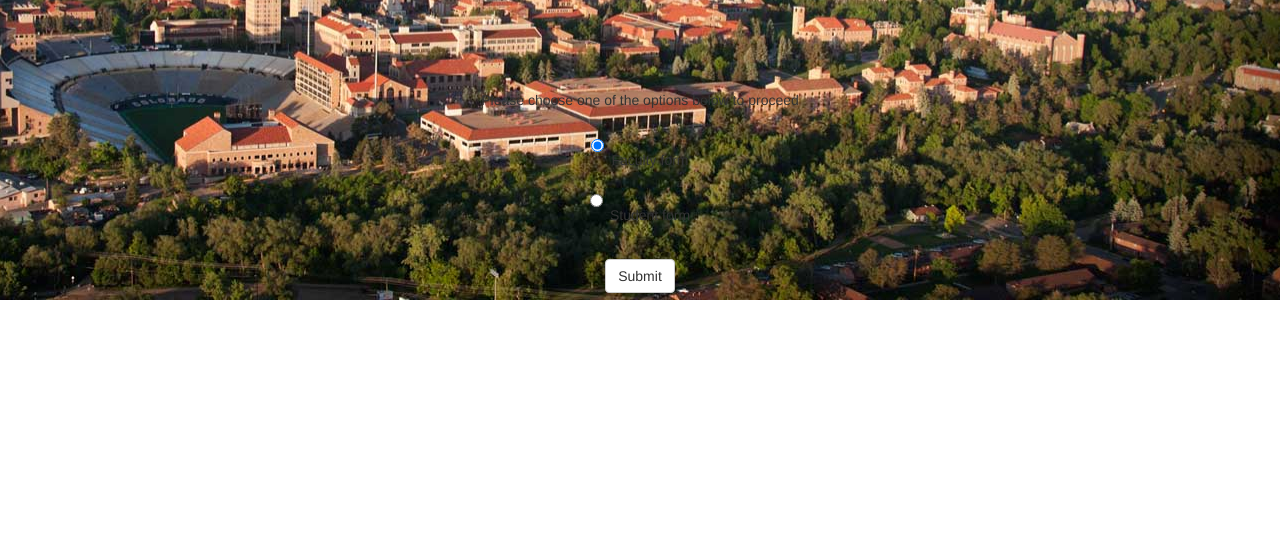
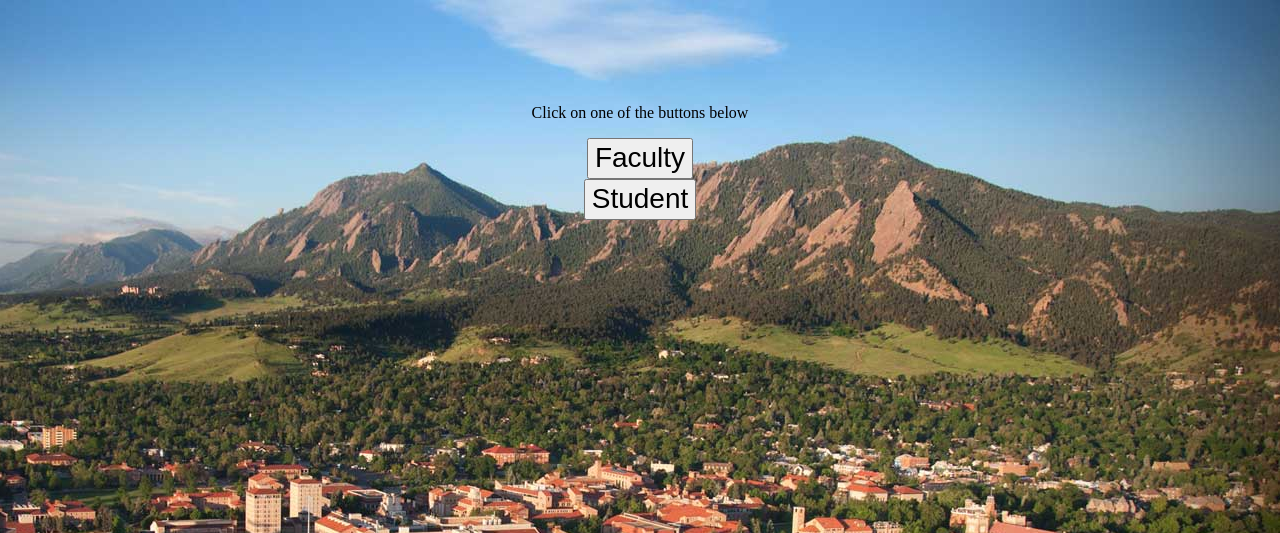
Before and after one commit to ckamat1/CSCI5828---Tachyon, a Django app: page / in a window 1280 px wide. Shown: the top 533 px of the page. Run offline with Django 3.2, Linux system fonts and the light colour scheme; some libraries are stand-ins or nearby versions.

Commit message:
Adding templates

```diff
--- a/mysite/dlcapp/templates/Student.html
+++ b/mysite/dlcapp/templates/Student.html
@@ -5,8 +5,8 @@
 	<meta http-equiv="X-UA-Compatible" content="IE=EmulateIE7; IE=EmulateIE9">
 	<meta http-equiv="Content-Type" content="text/html; charset=utf-8" />
 	<meta name="viewport" content="width=device-width, initial-scale=1, maximum-scale=1.0, user-scalable=no"/>
-    <link rel="stylesheet" type="text/css" href="{% static 'dlcapp/style.css' %}" media="all" />
-    <link rel="stylesheet" type="text/css" href="{% static 'dlcapp/demo.css' %}" media="all" />
+    <link rel="stylesheet" type="text/css" href="{% static 'dlcapp/style_demo.css' %}" media="all" />
+    <link rel="stylesheet" type="text/css" href="{% static 'dlcapp/style_form.css' %}" media="all" />
 </head>
 
 <body>
--- a/mysite/dlcapp/templates/faculty.html
+++ b/mysite/dlcapp/templates/faculty.html
@@ -1,3 +1,4 @@
+{% load static %}
 <!DOCTYPE html>
 <html lang="en">
 <head>
@@ -7,8 +8,8 @@
 	<meta http-equiv="Content-Type" content="text/html; charset=utf-8" />
     <meta name="viewport" content="width=device-width, initial-scale=1, maximum-scale=1.0, user-scalable=no"/>
     <link rel="stylesheet" href="{% static 'dlcapp/css/faculty.css' %}">
-	<link rel="stylesheet" type="text/css" href="C:\Users\PRATIMA\Desktop\html5-registration\html5-registration-form\style.css" media="all" />
-    <link rel="stylesheet" type="text/css" href="C:\Users\PRATIMA\Desktop\html5-registration\html5-registration-form\demo.css" media="all" />
+	<link rel="stylesheet" type="text/css" href="{% static 'dlcapp/style_demo.css' % }" media='all' />
+    <link rel="stylesheet" type="text/css" href="{% static 'dlcapp/style_form.css' % }" media='all' />
 </head>
 <body>
 <div class="container">
--- a/mysite/dlcapp/templates/index.html
+++ b/mysite/dlcapp/templates/index.html
@@ -1,38 +1,23 @@
 {% load static %}
-<!DOCTYPE html>
 <html lang="en">
     <head>
         <meta name="viewport" content="width=device-width, initial-scale=1">
         <title>
             Discovery Learning
         </title>
-        <link rel="stylesheet" href="{% static 'css/bootstrap.css' %}" type="text/css">
+        <link rel="stylesheet" href="{% static 'dlcapp/style.css' %}" type="text/css">
     </head>
     <body>
         <marquee><h1>Welcome to discovery learning apprenticeship</h1></marquee>
         <div class="container-fluid" align="center" style="line-height: 50px" >
-            <form method="get" action="/faculty/">
-                <div class="row">
-                <div class="col-lg-12">Please choose one of the options below to proceed</div>
-            </div>
-            <div class="radio">
-                <label><input type="radio" name="radiobutton" id="1" value="optradio1" checked>Faculty form</label>
-            </div>
-            <div class="radio">
-                <label><input type="radio" name="radiobutton" id="2" value="optradio2">Student form</label>
-            </div>
-            <button type="submit" class="btn btn-default">Submit</button>
-            </a>
+            <form method="get">
+                <div id="about1"><label>Click on one of the buttons below</label><br>
+                    <button formaction="/faculty/">Faculty</button><br>
+                    <button formaction="/home/">Student</button><br>
+                </div>
+            <!--<a href="faculty.html" target ="_parent">Faculty form</a><br>-->
+            <!--<a href="Student.html" target="_parent">Student form</a>-->
             </form>
-
         </div>
     </body>
-
-
-
-
-
-
-
-
 </html>
```
